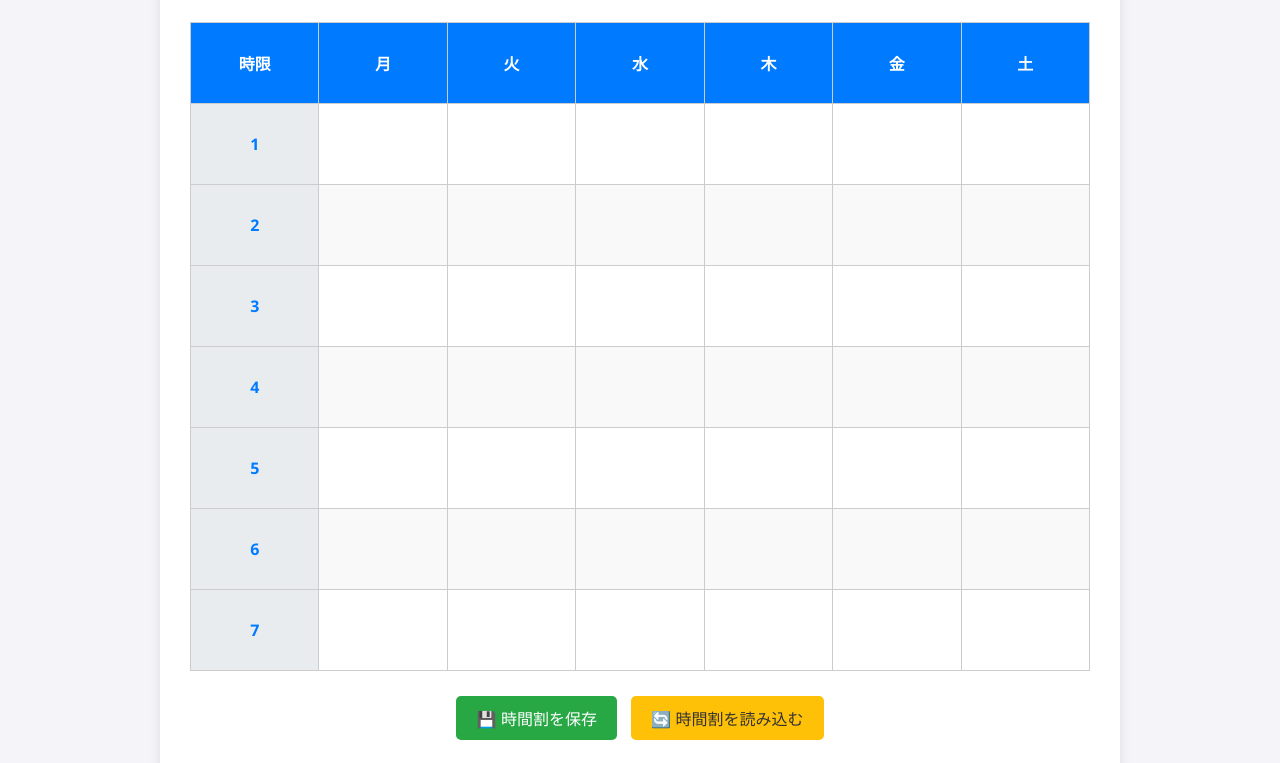
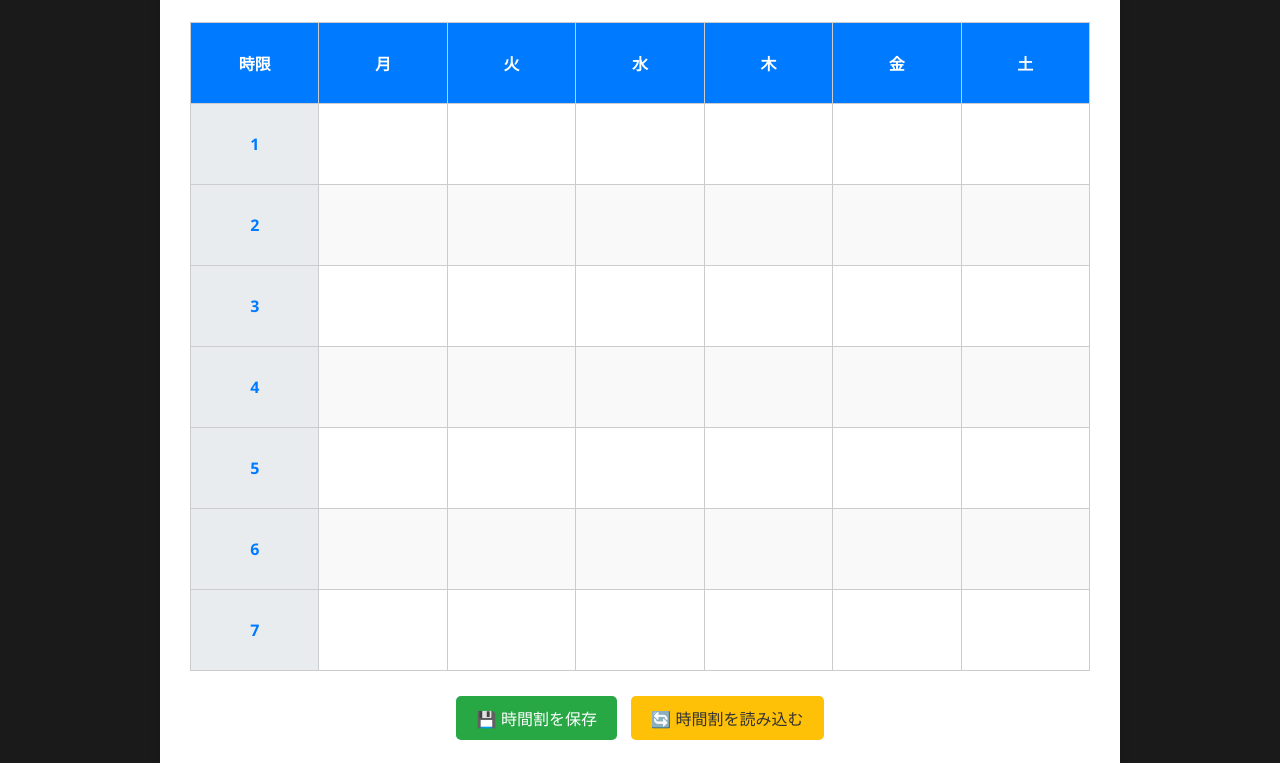
Before and after one commit to sy7pghvr9y-prog/UniLink, a website: page index.html in a window 1280 px wide. Shown: the part 372-1135 px from the top of the page. Drawn offline with Linux system fonts and the light colour scheme.

Commit message:
Update index.css

```diff
--- a/index.css
+++ b/index.css
@@ -1,6 +1,6 @@
 body {
     font-family: 'Segoe UI', Tahoma, Geneva, Verdana, sans-serif;
-    background-color: #f4f4f9;
+    background-color: #1a1a1a; /* 全体を黒っぽく */
     color: #333;
     padding: 20px;
     text-align: center;
```
